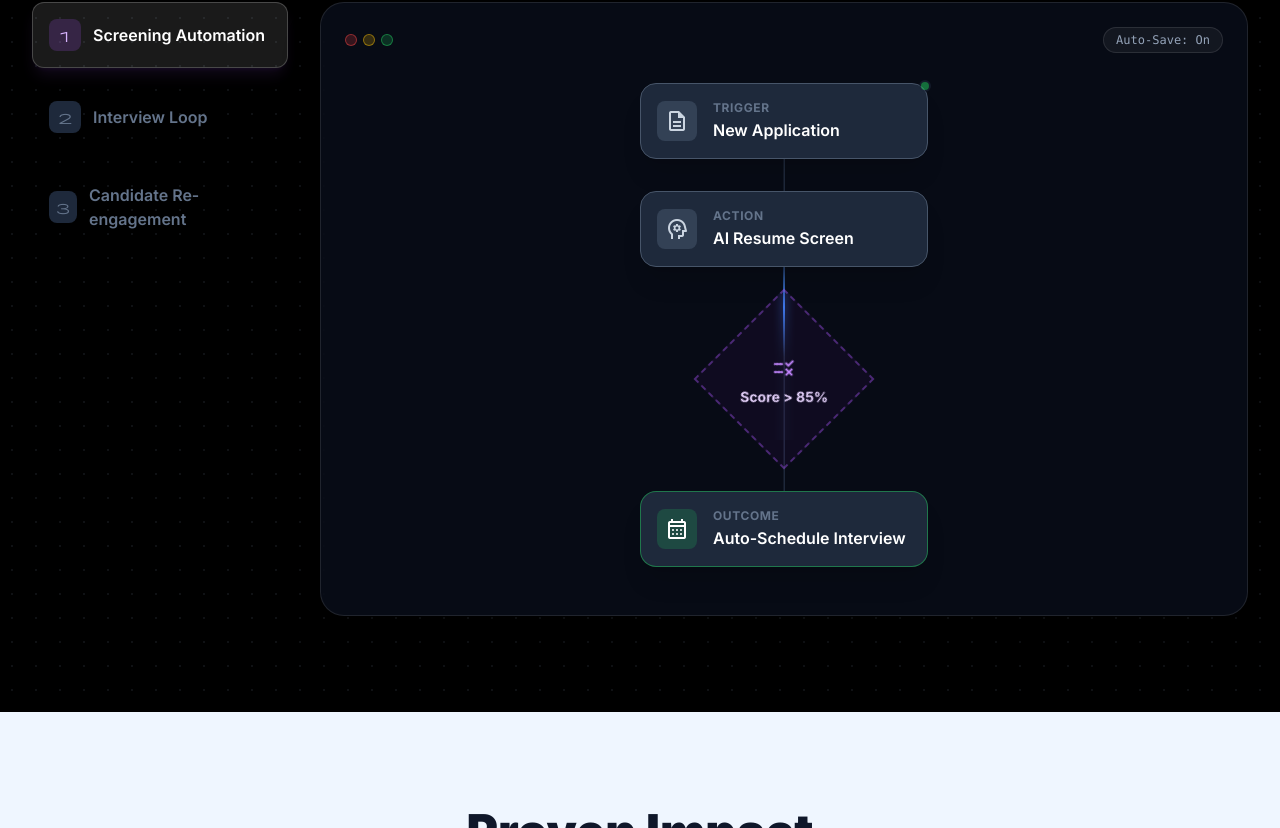
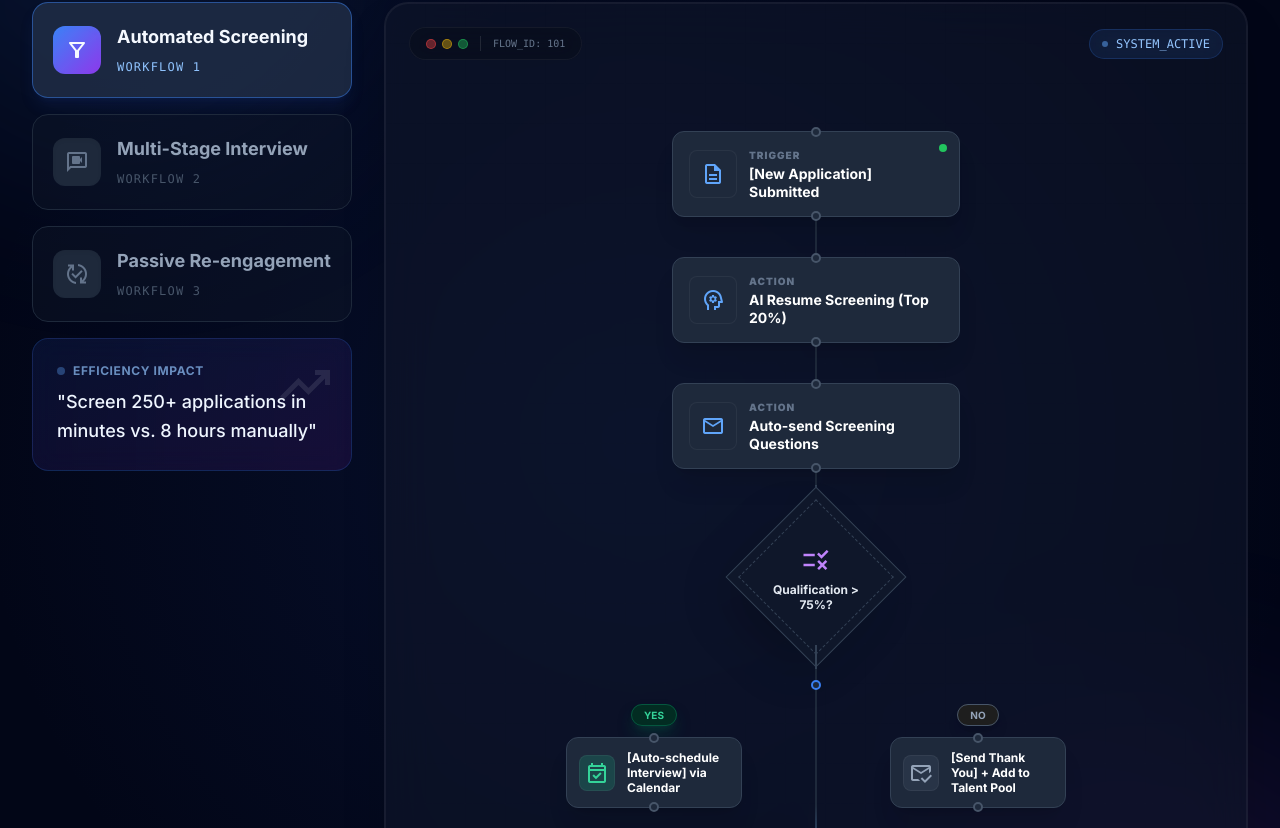
Before and after one commit to VANSH-THAPAR/OneSol_task, a React (Vite) app in the folder Frontend/: page / in a window 1280 px wide. Shown: the part 1012-1840 px from the top of the page. Built offline with nearby package versions, Linux system fonts and the light colour scheme.

Commit message:
updated the code as per requirements given in task document

```diff
--- a/Frontend/src/components/Flowchart.jsx
+++ b/Frontend/src/components/Flowchart.jsx
@@ -1,44 +1,94 @@
-import React, { useState, useEffect } from 'react';
+import React, { useState } from 'react';
 import { motion, AnimatePresence } from 'framer-motion';
+
+const containerVariants = {
+  hidden: { opacity: 0 },
+  show: {
+    opacity: 1,
+    transition: {
+      staggerChildren: 0.15,
+      delayChildren: 0.2
+    }
+  },
+  exit: {
+    opacity: 0,
+    transition: { staggerChildren: 0.05, staggerDirection: -1 }
+  }
+};
+
+const itemVariants = {
+  hidden: { opacity: 0, y: 30, scale: 0.9 },
+  show: { opacity: 1, y: 0, scale: 1, transition: { type: "spring", stiffness: 50, damping: 10 } }
+};
 
 const Flowchart = () => {
   const [activeFlow, setActiveFlow] = useState(0);
 
   const flows = [
     {
-      title: "Screening Automation",
+      title: "Automated Screening",
+      benefit: "Screen 250+ applications in minutes vs. 8 hours manually",
       steps: [
-        { type: 'trigger', label: 'New Application', icon: 'description' },
-        { type: 'action', label: 'AI Resume Screen', icon: 'psychology' },
-        { type: 'condition', label: 'Score > 85%', icon: 'rule' },
-        { type: 'outcome', label: 'Auto-Schedule Interview', icon: 'calendar_month', color: 'green' }
+        { type: 'trigger', label: '[New Application] Submitted', icon: 'description' },
+        { type: 'action', label: 'AI Resume Screening (Top 20%)', icon: 'psychology' },
+        { type: 'action', label: 'Auto-send Screening Questions', icon: 'mail' },
+        { type: 'condition', label: 'Qualification > 75%?', icon: 'rule' },
+        { type: 'branch',
+          yes: { label: '[Auto-schedule Interview] via Calendar', icon: 'event_available', color: 'green' },
+          no: { label: '[Send Thank You] + Add to Talent Pool', icon: 'mark_email_read', color: 'slate' }
+        },
+        { type: 'outcome', label: 'Send Reminder (24h Before)', icon: 'notifications_active', color: 'blue' }
       ]
     },
     {
-      title: "Interview Loop",
+      title: "Multi-Stage Interview",
+      benefit: "Reduce time-to-hire from 42 days to 12 days",
       steps: [
-        { type: 'trigger', label: 'Video Interview Completed', icon: 'video_call' },
-        { type: 'action', label: 'AI Sentiment Analysis', icon: 'sentiment_satisfied' },
-        { type: 'condition', label: 'Soft Skills passed?', icon: 'thumbs_up_down' },
-        { type: 'outcome', label: 'Notify Hiring Manager', icon: 'notifications_active', color: 'blue' }
+        { type: 'trigger', label: 'Candidate Accepts Invite', icon: 'how_to_reg' },
+        { type: 'action', label: 'Round 1: AI Video Interview', icon: 'videocam' },
+        { type: 'action', label: 'AI Scores Responses', icon: 'analytics' },
+        { type: 'condition', label: 'Score > 80%?', icon: 'fact_check' },
+        { type: 'branch',
+          yes: { label: '[Auto-schedule Round 2] with HM', icon: 'groups', color: 'blue' },
+          no: { label: '[Auto-rejection] with Feedback', icon: 'unsubscribe', color: 'slate' }
+        },
+        { type: 'action', label: 'Hiring Manager Interview', icon: 'badge' },
+        { type: 'condition', label: 'Hiring Decision?', icon: 'gavel' },
+        { type: 'branch',
+            yes: { label: '[Send Offer] + Welcome Kit', icon: 'verified', color: 'green' },
+            no: { label: '[Personalized Reject] + Future Note', icon: 'rate_review', color: 'orange' }
+          }
       ]
     },
     {
-      title: "Candidate Re-engagement",
+      title: "Passive Re-engagement",
+      benefit: "Build a qualified talent pipeline automatically - never start from zero",
       steps: [
-        { type: 'trigger', label: 'Old Candidate Database', icon: 'folder_open' },
-        { type: 'action', label: 'Check "Open for Work"', icon: 'work_history' },
-        { type: 'condition', label: 'Skills match new role?', icon: 'grading' },
-        { type: 'outcome', label: 'Send Invite Email', icon: 'send', color: 'purple' }
+        { type: 'trigger', label: 'Candidate Rejected (60-74%)', icon: 'person_search' },
+        { type: 'action', label: 'Add to "Future Talent" DB', icon: 'database' },
+        { type: 'action', label: 'Wait 3 Months (Patience Period)', icon: 'hourglass_top' },
+        { type: 'condition', label: 'New Role Opens?', icon: 'domain_add' },
+        { type: 'branch',
+            yes: { label: 'Send AI Re-engagement Email', icon: 'send', color: 'purple' },
+            no: { label: 'Loop Back: Wait Another Quarter', icon: 'update', color: 'slate' }
+        },
+        { type: 'condition', label: 'Candidate Interested?', icon: 'contact_support' },
+        { type: 'branch',
+            yes: { label: 'Fast-track to Interview (Skip Screening)', icon: 'rocket_launch', color: 'green' },
+            no: { label: 'Keep in Talent Pool', icon: 'archive', color: 'slate' }
+        }
       ]
     }
   ];
 
   return (
-      <section className="bg-flow-bg py-24 text-white overflow-hidden relative selection:bg-purple-500/30">
-        {/* Background Grid */}
-        <div className="absolute inset-0 z-0 opacity-20 pointer-events-none"
-             style={{ backgroundImage: 'radial-gradient(circle, #4b5563 1px, transparent 1px)', backgroundSize: '24px 24px' }}>
+      <section className="bg-slate-950 py-24 text-white overflow-hidden relative selection:bg-purple-500/30">
+
+        {/* Animated Background Ambience */}
+        <div className="absolute inset-0 z-0 pointer-events-none overflow-hidden">
+            <div className="absolute top-0 left-0 w-full h-full bg-[radial-gradient(circle_at_50%_50%,_rgba(30,58,138,0.2),_transparent_70%)]"></div>
+             <div className="absolute top-[-10%] left-[-10%] w-[40%] h-[40%] bg-blue-500/10 rounded-full blur-[100px]"></div>
+             <div className="absolute bottom-[-10%] right-[-10%] w-[40%] h-[40%] bg-purple-500/10 rounded-full blur-[100px]"></div>
         </div>
 
         <div className="max-w-7xl mx-auto px-4 sm:px-6 lg:px-8 relative z-10">
@@ -52,60 +102,98 @@ const Flowchart = () => {
               Visual Logic <span className="text-transparent bg-clip-text bg-gradient-to-r from-blue-400 to-purple-400">Engine</span>
             </motion.h2>
             <p className="text-slate-400 max-w-2xl mx-auto text-lg">
-              Build powerful, branching workflows without writing a single line of code.
+              Automate complex recruitment workflows with intelligent branching.
             </p>
           </div>
 
-          <div className="flex flex-col lg:flex-row gap-8 min-h-[600px]">
+          <div className="flex flex-col lg:flex-row gap-8 min-h-[850px]">
             {/* Sidebar Controls */}
-            <div className="flex-none lg:w-64 space-y-4">
+            <div className="flex-none lg:w-80 space-y-4">
                {flows.map((flow, idx) => (
                  <button
                   key={idx}
                   onClick={() => setActiveFlow(idx)}
-                  className={`w-full text-left p-4 rounded-xl border transition-all duration-300 flex items-center gap-3 group ${activeFlow === idx ? 'bg-white/10 border-white/20 shadow-lg shadow-purple-500/10' : 'bg-transparent border-transparent hover:bg-white/5'}`}
+                  className={`w-full text-left p-5 rounded-2xl border transition-all duration-300 flex items-center gap-4 group relative overflow-hidden ${activeFlow === idx ? 'bg-slate-800/80 border-blue-500/50 shadow-lg shadow-blue-900/20' : 'bg-slate-900/40 border-slate-800 hover:bg-slate-800/60'}`}
                  >
-                   <div className={`size-8 rounded-lg flex items-center justify-center transition-colors ${activeFlow === idx ? 'bg-purple-500/20 text-purple-300' : 'bg-slate-800 text-slate-500 group-hover:bg-slate-700'}`}>
-                      <span className="material-symbols-outlined text-sm">{idx + 1}</span>
+                   {/* Button Active Glow */}
+                   {activeFlow === idx && <div className="absolute inset-0 bg-blue-500/5 pointer-events-none"></div>}
+
+                   <div className={`size-12 rounded-xl flex items-center justify-center transition-colors shrink-0 shadow-inner ${activeFlow === idx ? 'bg-gradient-to-br from-blue-500 to-purple-600 text-white shadow-blue-500/20' : 'bg-slate-800 text-slate-500 group-hover:bg-slate-700'}`}>
+                      <span className="material-symbols-outlined text-2xl">{idx === 0 ? 'filter_alt' : idx === 1 ? 'video_chat' : 'published_with_changes'}</span>
                    </div>
-                   <span className={`font-semibold ${activeFlow === idx ? 'text-white' : 'text-slate-500 group-hover:text-slate-300'}`}>{flow.title}</span>
+                   <div>
+                       <span className={`block font-bold text-lg mb-0.5 ${activeFlow === idx ? 'text-white' : 'text-slate-400 group-hover:text-slate-200'}`}>{flow.title}</span>
+                       <span className={`text-xs font-mono uppercase tracking-widest ${activeFlow === idx ? 'text-blue-300' : 'text-slate-600'}`}>Workflow {idx + 1}</span>
+                   </div>
                  </button>
                ))}
+
+               {/* Benefit Card */}
+               <motion.div
+                    key={activeFlow}
+                    initial={{ opacity: 0, y: 10, scale: 0.95 }}
+                    animate={{ opacity: 1, y: 0, scale: 1 }}
+                    transition={{ delay: 0.2 }}
+                    className="mt-8 p-6 rounded-2xl bg-gradient-to-br from-blue-900/20 to-purple-900/20 border border-blue-500/20 backdrop-blur-md relative overflow-hidden"
+                >
+                    <div className="absolute top-0 right-0 p-4 opacity-10">
+                        <span className="material-symbols-outlined text-6xl">trending_up</span>
+                    </div>
+                    <div className="relative z-10">
+                        <div className="text-xs opacity-70 uppercase font-bold tracking-wider mb-2 text-blue-300 flex items-center gap-2">
+                             <span className="size-2 rounded-full bg-blue-400 animate-pulse"></span>
+                             Efficiency Impact
+                        </div>
+                        <div className="font-medium text-blue-50 leading-relaxed text-lg">"{flows[activeFlow].benefit}"</div>
+                    </div>
+                </motion.div>
             </div>
 
             {/* Canvas Area */}
-            <div className="flex-1 bg-slate-900/50 backdrop-blur-sm rounded-3xl border border-white/10 p-8 md:p-12 relative overflow-hidden shadow-2xl">
-              {/* Toolbar Mockup */}
-              <div className="absolute top-6 left-6 right-6 flex items-center justify-between pointer-events-none">
-                 <div className="flex items-center gap-2">
-                    <div className="flex gap-1.5">
-                      <div className="w-3 h-3 rounded-full bg-red-500/20 border border-red-500/50"></div>
-                      <div className="w-3 h-3 rounded-full bg-yellow-500/20 border border-yellow-500/50"></div>
-                      <div className="w-3 h-3 rounded-full bg-green-500/20 border border-green-500/50"></div>
+            <div className="flex-1 bg-slate-900/60 backdrop-blur-xl rounded-3xl border border-white/5 p-4 md:p-12 relative overflow-hidden shadow-2xl flex flex-col ring-1 ring-inset ring-white/5">
+
+               {/* Grid Pattern inside Canvas */}
+               <div className="absolute inset-0 opacity-10" style={{ backgroundImage: 'linear-gradient(to right, #80808012 1px, transparent 1px), linear-gradient(to bottom, #80808012 1px, transparent 1px)', backgroundSize: '40px 40px' }}></div>
+
+               {/* Toolbar Header */}
+               <div className="absolute top-6 left-6 right-6 flex items-center justify-between pointer-events-none z-20">
+                 <div className="flex items-center gap-3 bg-black/20 p-2 rounded-full backdrop-blur-md border border-white/5 pr-4">
+                    <div className="flex gap-1.5 pl-2">
+                      <div className="w-2.5 h-2.5 rounded-full bg-red-500/40 border border-red-500/50"></div>
+                      <div className="w-2.5 h-2.5 rounded-full bg-yellow-500/40 border border-yellow-500/50"></div>
+                      <div className="w-2.5 h-2.5 rounded-full bg-green-500/40 border border-green-500/50"></div>
                     </div>
+                    <span className="text-[10px] font-mono text-slate-500 border-l border-white/10 pl-3">FLOW_ID: {activeFlow + 101}</span>
                  </div>
-                 <div className="px-3 py-1 rounded-full bg-white/5 border border-white/10 text-xs font-mono text-slate-400">
-                    Auto-Save: On
+                 <div className="flex items-center gap-2 px-3 py-1.5 rounded-full bg-blue-500/10 border border-blue-500/20 text-xs font-mono text-blue-300 backdrop-blur-md">
+                    <span className="size-1.5 rounded-full bg-blue-400 animate-pulse"></span>
+                    SYSTEM_ACTIVE
                  </div>
               </div>
 
                {/* Nodes Container */}
-               <div className="h-full flex items-center justify-center pt-8">
+               <div className="flex-1 flex items-start justify-center pt-20 pb-12 overflow-y-auto custom-scrollbar relative">
                 <AnimatePresence mode="wait">
                   <motion.div
                     key={activeFlow}
-                    initial={{ opacity: 0, scale: 0.95, filter: "blur(10px)" }}
-                    animate={{ opacity: 1, scale: 1, filter: "blur(0px)" }}
-                    exit={{ opacity: 0, scale: 1.05, filter: "blur(10px)" }}
-                    transition={{ duration: 0.4 }}
-                    className="flex flex-col items-center gap-8 relative"
+                    variants={containerVariants}
+                    initial="hidden"
+                    animate="show"
+                    exit="exit"
+                    className="flex flex-col items-center gap-10 relative w-full max-w-2xl px-4"
                   >
-                    {/* SVG Connector Line Background */}
-                    <div className="absolute top-0 bottom-0 w-px bg-slate-800 -z-10"></div>
-                    <AnimatedPath />
+                     {/* MAIN VERTICAL LINE (Animated) */}
+                    <div className="absolute top-6 bottom-12 left-1/2 w-[2px] bg-slate-800 -z-50 -translate-x-1/2 overflow-hidden rounded-full">
+                         <motion.div
+                            className="w-full h-[150px] bg-gradient-to-b from-transparent via-blue-400 to-transparent opacity-50"
+                            animate={{ top: ['-20%', '120%'] }}
+                            transition={{ duration: 2.5, repeat: Infinity, ease: "linear" }}
+                            style={{ position: 'absolute' }}
+                         />
+                    </div>
 
                     {flows[activeFlow].steps.map((step, idx) => (
-                      <Node key={idx} step={step} isLast={idx === flows[activeFlow].steps.length - 1} />
+                      <NodeResolver key={idx} step={step} isLast={idx === flows[activeFlow].steps.length - 1} />
                     ))}
                   </motion.div>
                 </AnimatePresence>
@@ -117,52 +205,129 @@ const Flowchart = () => {
   );
 };
 
-const Node = ({ step, isLast }) => {
-  const isDiamond = step.type === 'condition';
+const NodeResolver = ({ step, isLast }) => {
+    if (step.type === 'branch') {
+        return (
+            <motion.div
+              variants={itemVariants}
+              initial="hidden"
+              whileInView="show"
+              viewport={{ once: true, amount: 0.3 }}
+              className="w-full flex justify-between gap-2 relative py-4"
+            >
+                {/* Branch Lines SVG - Visible Connection */}
+                <svg className="absolute top-0 left-0 w-full h-[60px] -z-40 pointer-events-none overflow-visible">
+                     <defs>
+                        <linearGradient id="gradPath" x1="0%" y1="0%" x2="0%" y2="100%">
+                            <stop offset="0%" stopColor="#3b82f6" stopOpacity="0.5" />
+                            <stop offset="100%" stopColor="#64748b" stopOpacity="0.1" />
+                        </linearGradient>
+                    </defs>
+                    {/* Left Branch (Yes) */}
+                    <path d="M 50% 0 V 20 H 25% V 50" fill="none" stroke="#475569" strokeWidth="2" strokeDasharray="4 4" />
+                    <path d="M 50% 0 V 20 H 25% V 50" fill="none" stroke="rgba(59, 130, 246, 0.3)" strokeWidth="2" />
 
-  return (
-    <div className="relative z-10 group">
-      {/* Connector Nodes */}
-      {!isDiamond && (
-          <div className={`relative bg-[#1e293b] border ${isLast ? `border-${step.color || 'blue'}-500/50` : 'border-slate-600'} rounded-2xl p-4 w-72 flex items-center gap-4 shadow-xl transition-transform hover:-translate-y-1 hover:shadow-2xl hover:shadow-purple-500/10`}>
-          <div className={`size-10 rounded-lg flex items-center justify-center ${isLast ? `bg-${step.color || 'blue'}-500/20 text-${step.color || 'blue'}-400` : 'bg-slate-700 text-slate-300'}`}>
+                    {/* Right Branch (No) */}
+                    <path d="M 50% 0 V 20 H 75% V 50" fill="none" stroke="#475569" strokeWidth="2" strokeDasharray="4 4" />
+
+                    {/* Center Junction Dot */}
+                    <circle cx="50%" cy="0" r="4" fill="#1e293b" stroke="#3b82f6" strokeWidth="2" />
+                </svg>
+
+                <div className="flex-1 flex flex-col items-center">
+                     <div className="mb-3 relative">
+                         <div className="absolute top-1/2 left-0 w-full h-px bg-emerald-500/20 -z-10"></div>
+                         <span className="bg-[#022c22] border border-emerald-500/30 text-emerald-400 text-[10px] font-bold px-3 py-1 rounded-full shadow-lg shadow-emerald-900/50">YES</span>
+                     </div>
+                     <NodeCard step={step.yes} small colorOverride="emerald" />
+                </div>
+                <div className="flex-1 flex flex-col items-center">
+                     <div className="mb-3 relative">
+                        <div className="absolute top-1/2 left-0 w-full h-px bg-slate-500/20 -z-10"></div>
+                        <span className="bg-[#1e1e1e] border border-slate-600 text-slate-400 text-[10px] font-bold px-3 py-1 rounded-full shadow-lg">NO</span>
+                     </div>
+                     <NodeCard step={step.no} small colorOverride="slate" />
+                </div>
+            </motion.div>
+        )
+    }
+
+    if (step.type === 'condition') {
+        return (
+            <motion.div
+              variants={itemVariants}
+              initial="hidden"
+              whileInView="show"
+              viewport={{ once: true, amount: 0.5 }}
+              className="relative z-10 py-1"
+            >
+                 {/* Input Pipe */}
+                 <div className="absolute -top-6 left-1/2 -translate-x-1/2 w-0.5 h-6 bg-slate-700 z-0"></div>
+
+                 <div className="size-32 rotate-45 border border-slate-700 bg-[#0f172a] flex items-center justify-center group shadow-2xl relative">
+                    <div className="absolute inset-0 bg-purple-500/5 opacity-0 group-hover:opacity-100 transition-opacity duration-500"></div>
+                     {/* Inner Border */}
+                    <div className="absolute inset-2 border border-dashed border-slate-700 group-hover:border-purple-500/50 transition-colors"></div>
+
+                    <div className="-rotate-45 text-center p-2 relative z-10">
+                        <span className="material-symbols-outlined text-purple-400 text-3xl mb-1 block group-hover:scale-110 transition-transform">{step.icon}</span>
+                        <p className="text-xs font-bold text-slate-200 leading-tight">{step.label}</p>
+                    </div>
+                 </div>
+
+                 {/* Output Pipe */}
+                 <div className="absolute -bottom-6 left-1/2 -translate-x-1/2 w-0.5 h-6 bg-slate-700 z-0"></div>
+            </motion.div>
+        )
+    }
+
+    return (
+        <motion.div
+          variants={itemVariants}
+          initial="hidden"
+          whileInView="show"
+          viewport={{ once: true, amount: 0.5 }}
+        >
+            <NodeCard step={step} isLast={isLast} />
+        </motion.div>
+    );
+}
+
+const NodeCard = ({ step, isLast, small, colorOverride }) => {
+    const activeColor = step.color || 'blue';
+    const borderColor = colorOverride ? `border-${colorOverride}-500/40` : `border-${activeColor}-500/40`;
+
+    return (
+        <div className={`relative bg-[#1e293b] border ${isLast ? borderColor : 'border-slate-700'} rounded-xl ${small ? 'p-3 w-44' : 'p-4 w-72'} flex items-center gap-3 shadow-xl z-10 transition-all duration-300 hover:transform hover:-translate-y-1 hover:shadow-2xl hover:shadow-blue-500/10 group`}>
+
+          {/* Top Connector Dot */}
+          <div className="absolute -top-[5px] left-1/2 -translate-x-1/2 w-2.5 h-2.5 bg-[#1e293b] border-2 border-slate-600 rounded-full z-20"></div>
+
+          {/* Bottom Connector Dot */}
+          {!isLast && (
+            <div className="absolute -bottom-[5px] left-1/2 -translate-x-1/2 w-2.5 h-2.5 bg-[#1e293b] border-2 border-slate-600 rounded-full z-20"></div>
+          )}
+
+          <div className={`${small ? 'size-9 text-lg' : 'size-12'} aspect-square rounded-lg flex items-center justify-center shrink-0 ${isLast || colorOverride ? `bg-opacity-20` : 'bg-slate-800'} ${colorOverride === 'emerald' ? 'bg-emerald-500/20 text-emerald-400' : colorOverride === 'slate' ? 'bg-slate-700/50 text-slate-400' : 'bg-blue-500/10 text-blue-400'} border border-white/5`}>
             <span className="material-symbols-outlined">{step.icon}</span>
           </div>
-          <div>
-            <p className="text-xs text-slate-500 uppercase font-bold tracking-wider mb-0.5">{step.type}</p>
-            <p className="font-semibold text-white">{step.label}</p>
+
+          <div className="min-w-0">
+            {!small && <p className="text-[10px] text-slate-500 uppercase font-black tracking-widest mb-0.5">{step.type}</p>}
+            <p className={`${small ? 'text-xs' : 'text-sm'} font-bold text-white leading-tight`}>{step.label}</p>
           </div>
 
-          {/* Active Pulse Dot */}
-          {step.type === 'trigger' && (
-             <span className="absolute -right-1 -top-1 size-3 bg-green-500 rounded-full animate-pulse border-2 border-[#1e293b]"></span>
+          {/* Status Indicator for specific nodes */}
+          {step.type === 'trigger' && !small && (
+             <div className="absolute top-3 right-3 flex gap-1">
+                <span className="relative flex h-2 w-2">
+                  <span className="animate-ping absolute inline-flex h-full w-full rounded-full bg-green-400 opacity-75"></span>
+                  <span className="relative inline-flex rounded-full h-2 w-2 bg-green-500"></span>
+                </span>
+             </div>
           )}
         </div>
-      )}
-
-      {isDiamond && (
-        <div className="size-32 rotate-45 border-2 border-dashed border-purple-500/40 bg-purple-900/10 flex items-center justify-center my-4 group-hover:border-purple-500 transition-colors backdrop-blur-sm">
-          <div className="-rotate-45 text-center">
-             <span className="material-symbols-outlined text-purple-400 text-2xl mb-1">{step.icon}</span>
-             <p className="text-sm font-bold text-purple-200 leading-tight">{step.label}</p>
-          </div>
-        </div>
-      )}
-    </div>
-  );
-};
-
-const AnimatedPath = () => {
-    return (
-        <div className="absolute top-0 left-1/2 -ml-[1px] w-[2px] h-full overflow-hidden -z-10 bg-slate-800/50">
-             <motion.div
-                className="w-full h-[100px] bg-gradient-to-b from-transparent via-blue-500 to-transparent"
-                animate={{ top: ['-20%', '120%'] }}
-                transition={{ duration: 2, repeat: Infinity, ease: "linear", repeatDelay: 1 }}
-                style={{ position: 'absolute' }}
-             />
-        </div>
-    );
-};
+    )
+}
 
 export default Flowchart;
--- a/Frontend/src/components/Hero.jsx
+++ b/Frontend/src/components/Hero.jsx
@@ -150,7 +150,7 @@ const Hero = () => {
               whileTap={{ scale: 0.95 }}
               className="w-full sm:w-auto px-8 py-4 bg-white dark:bg-slate-800 hover:bg-slate-50 dark:hover:bg-slate-700 text-slate-700 dark:text-slate-200 border border-slate-200 dark:border-slate-700 rounded-xl font-bold text-lg transition-all flex items-center justify-center gap-2 hover:shadow-xl hover:shadow-purple-500/10 dark:hover:shadow-purple-900/10"
             >
-              <span className="material-symbols-outlined text-slate-400">play_circle</span> Watch Demo
+              <span className="material-symbols-outlined text-slate-400">play_circle</span> See How It Works
             </motion.button>
           </motion.div>
         </div>
--- a/Frontend/src/components/Metrics.jsx
+++ b/Frontend/src/components/Metrics.jsx
@@ -22,7 +22,7 @@ const Metrics = () => {
             transition={{ duration: 0.6 }}
             className="text-center mb-16"
           >
-            <h2 className="text-3xl md:text-5xl font-black text-slate-900 dark:text-white mb-6">Proven Impact</h2>
+            <h2 className="text-3xl md:text-5xl font-black text-slate-900 dark:text-white mb-6">The RecruiterAI Advantage</h2>
             <p className="text-lg text-slate-600 dark:text-slate-400">Real results from over 500+ companies.</p>
           </motion.div>
 
```
